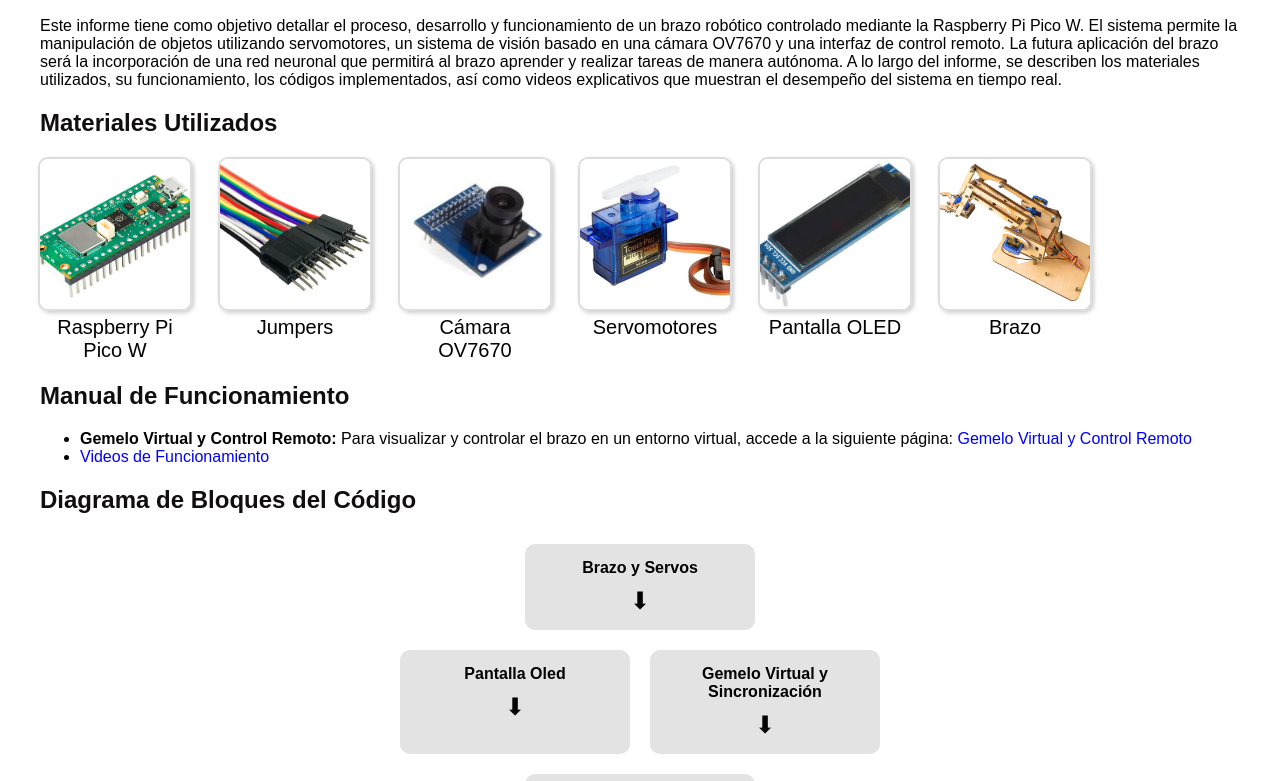
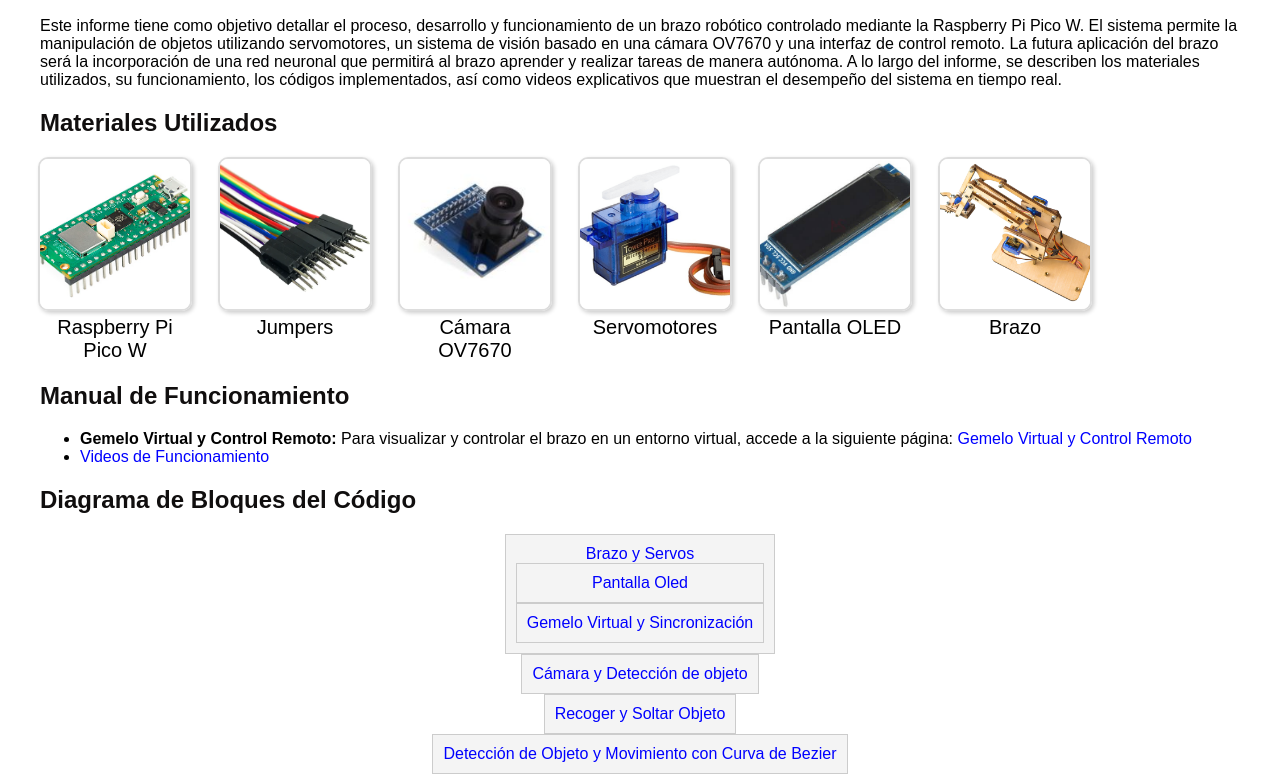
Before and after one commit to ValentinaForero9/Programacion_Aplicada, a plain HTML site: page docs/index.html in a window 1280 px wide. Shown: the part 151-932 px from the top of the page. Drawn offline with nearby package versions, Linux system fonts and the light colour scheme.

Commit message:
Update index.html

```diff
--- a/docs/index.html
+++ b/docs/index.html
@@ -84,9 +84,24 @@
             align-items: center;
         }
 
-        .row {
-            display: flex;
-            justify-content: center;
+            .code-wrapper {
+    text-align: center;
+}
+
+.row {
+    display: flex;
+    justify-content: center;
+    gap: 10px;
+    margin-bottom: 10px;
+}
+
+.code-block {
+    background-color: #f4f4f4;
+    padding: 10px;
+    border: 1px solid #ccc;
+    min-width: 150px;
+    text-align: center;
+}
         }
     </style>
 </head>
@@ -167,33 +182,32 @@
     <div class="section" id="menu-codigos">
         <h2>Diagrama de Bloques del Código</h2>
         <div class="code-grid">
-            <div class="code-link-container">
+            <div class="code-block">
                 <a href="javascript:void(0);" onclick="mostrarCodigo('brazo-servos')">Brazo y Servos</a>
-                <div class="arrow">⬇</div>
-            </div>
-            <div class="row">
-                <div class="code-link-container">
+
+
+                <div class="code-block">
                     <a href="javascript:void(0);" onclick="mostrarCodigo('pantalla-oled')">Pantalla Oled</a>
-                    <div class="arrow">⬇</div>
+
                 </div>
-                <div class="code-link-container">
+                <div class="code-block">
                     <a href="javascript:void(0);" onclick="mostrarCodigo('gemelo-virtual y Sincronización')">Gemelo Virtual y Sincronización</a>
-                    <div class="arrow">⬇</div>
+
                 </div>
             </div>
 
 
-            <div class="code-link-container">
+            <div class="code-block">
                 <a href="javascript:void(0);" onclick="mostrarCodigo('camara-deteccion')">Cámara y Detección de objeto</a>
-                <div class="arrow">⬇</div>
+
             </div>
-            <div class="code-link-container">
+            <div class="code-block">
                 <a href="javascript:void(0);" onclick="mostrarCodigo('recoger-soltar')">Recoger y Soltar Objeto</a>
-                <div class="arrow">⬇</div>
+
             </div>
-            <div class="code-link-container">
+            <div class="code-block">
                 <a href="javascript:void(0);" onclick="mostrarCodigo('deteccion-movimiento')">Detección de Objeto y Movimiento con Curva de Bezier</a>
-                <div class="arrow">⬇</div>
+
             </div>
 
             </div>
```
